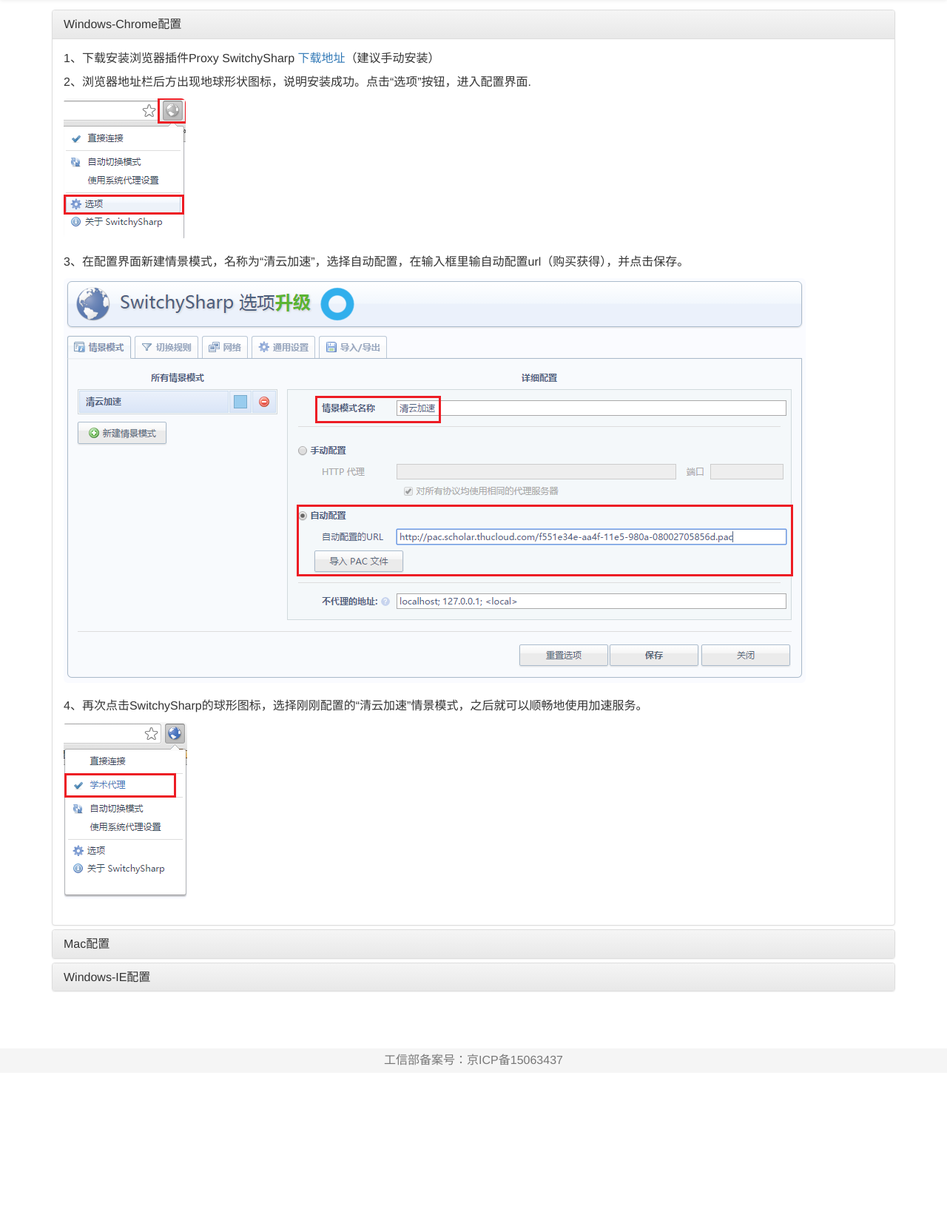
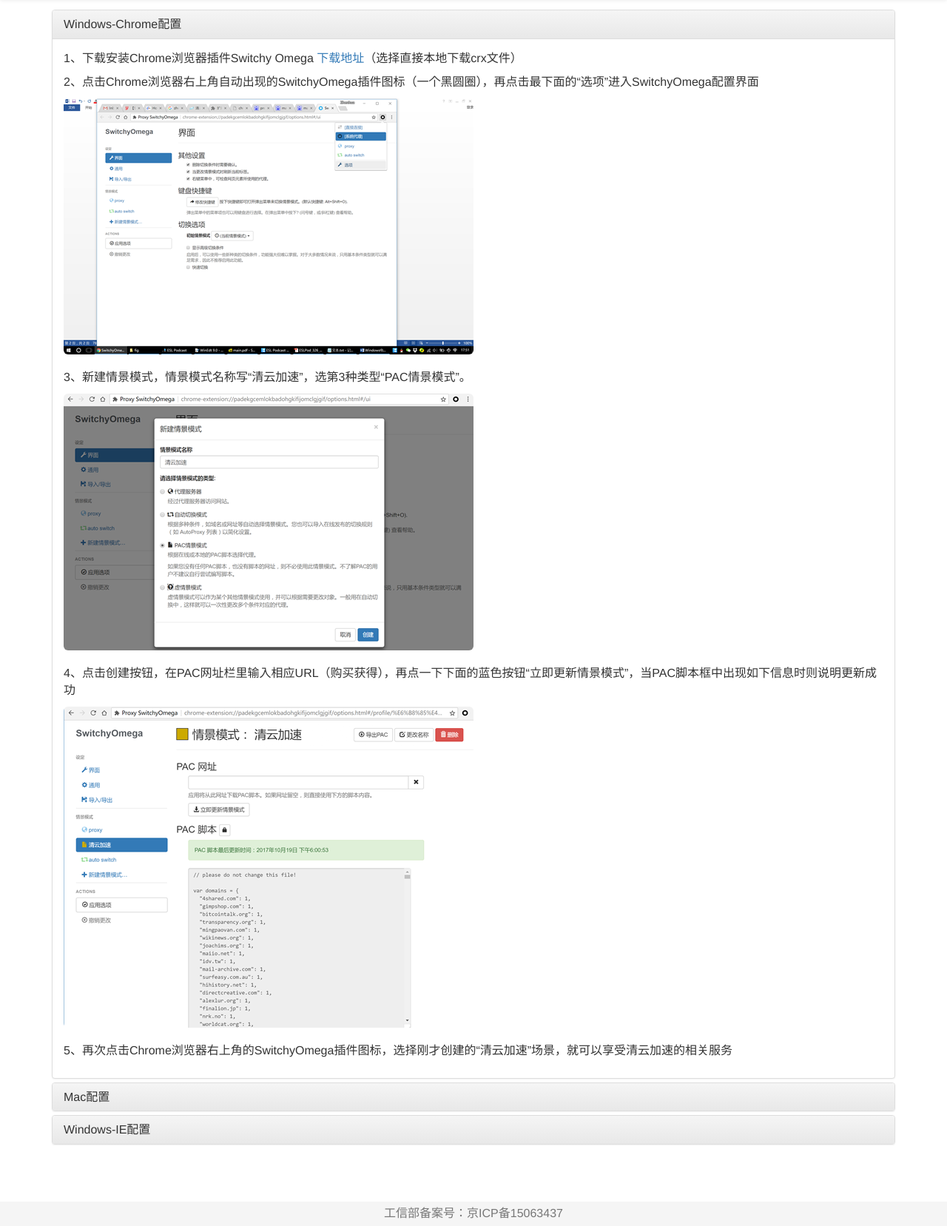
Before and after one commit to flyz1360/scholarcloud, a Django app: template templates/guide.html in a window 1280 px wide, after a click on "Windows-Chrome配置". Shown: the part 77-1734 px from the top of the page at 74% size. Before the commit the page ends 1517 px from the top, so only its background shows below. Run offline with Django 3.2, Linux system fonts and the light colour scheme; the template is opened without the code that fills it, so the values that code supplies are empty; parts of the project's set-up code (start-up, migrations or seed data) failed here and were passed over; some libraries are stand-ins or nearby versions.

Commit message:
modify chrome guide

```diff
--- a/templates/guide.html
+++ b/templates/guide.html
@@ -12,20 +12,23 @@
     <div id="collapseOne" class="panel-collapse collapse" role="tabpanel" aria-labelledby="headingOne">
       <div class="panel-body">
         <p>
-            1、下载安装浏览器插件Proxy SwitchySharp <a href="http://www.switchysharp.com/install.html">下载地址</a>（建议手动安装）
+            1、下载安装Chrome浏览器插件Switchy Omega <a href="https://www.switchyomega.com/download.html">下载地址</a>（选择直接本地下载crx文件）
         </p>
        <p>
-            2、浏览器地址栏后方出现地球形状图标，说明安装成功。点击“选项”按钮，进入配置界面.
+            2、点击Chrome浏览器右上角自动出现的SwitchyOmega插件图标（一个黑圆圈），再点击最下面的“选项”进入SwitchyOmega配置界面
         </p>
           <img src="/static/imgs/chrome/chrome2.png"  class="img-rounded" >
           <p>
-            3、在配置界面新建情景模式，名称为“清云加速”，选择自动配置，在输入框里输自动配置url（购买获得），并点击保存。
+            3、新建情景模式，情景模式名称写“清云加速”，选第3种类型“PAC情景模式”。
         </p>
           <img src="/static/imgs/chrome/chrome3.png"  class="img-rounded" >
           <p>
-            4、再次点击SwitchySharp的球形图标，选择刚刚配置的“清云加速”情景模式，之后就可以顺畅地使用加速服务。
+            4、点击创建按钮，在PAC网址栏里输入相应URL（购买获得），再点一下下面的蓝色按钮“立即更新情景模式”，当PAC脚本框中出现如下信息时则说明更新成功
         </p>
           <img src="/static/imgs/chrome/chrome4.png"  class="img-rounded" >
+          <p>
+            5、再次点击Chrome浏览器右上角的SwitchyOmega插件图标，选择刚才创建的“清云加速”场景，就可以享受清云加速的相关服务
+        </p>
       </div>
     </div>
   </div>
```
Also changed, not shown: static/imgs/chrome/chrome2.png, static/imgs/chrome/chrome3.png, static/imgs/chrome/chrome4.png.
